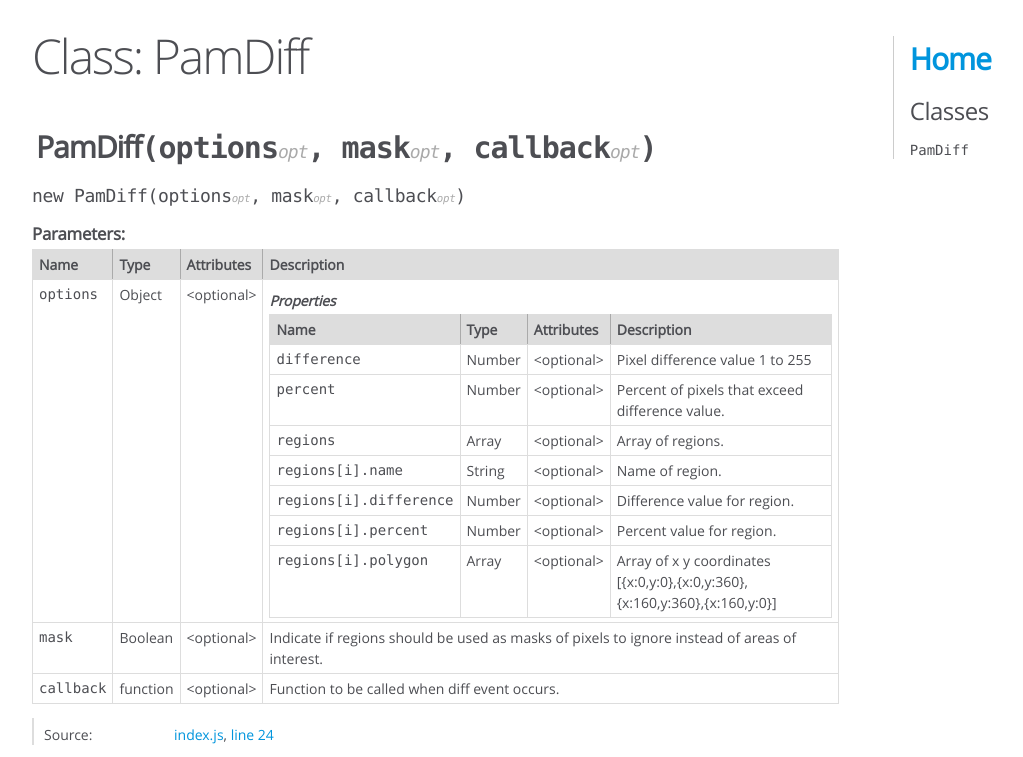
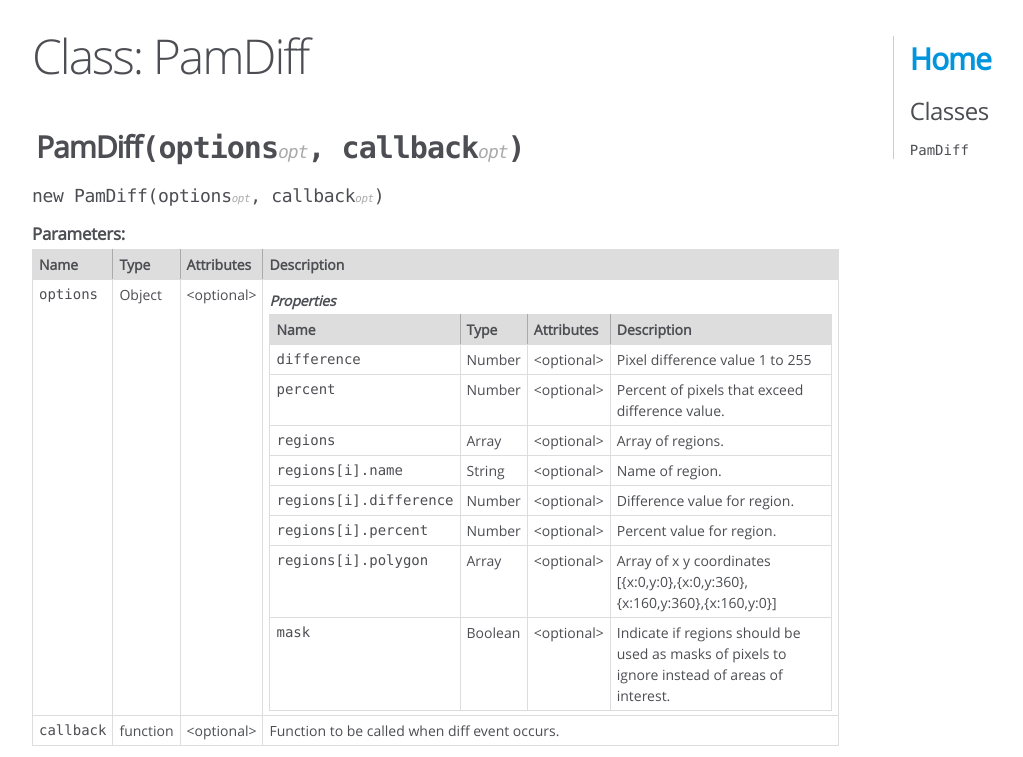
Before and after one commit to kevinGodell/pam-diff, a website: page docs/PamDiff.html in a window 1280 px wide. Shown: the top 757 px of the page, without its empty margins (0-1023 px from the left). Drawn offline with Linux system fonts and the light colour scheme.

Commit message:
update docs

```diff
--- a/docs/PamDiff.html
+++ b/docs/PamDiff.html
@@ -28,7 +28,7 @@
 
 <header>
 
-        <h2><span class="attribs"><span class="type-signature"></span></span>PamDiff<span class="signature">(options<span class="signature-attributes">opt</span>, mask<span class="signature-attributes">opt</span>, callback<span class="signature-attributes">opt</span>)</span><span class="type-signature"></span></h2>
+        <h2><span class="attribs"><span class="type-signature"></span></span>PamDiff<span class="signature">(options<span class="signature-attributes">opt</span>, callback<span class="signature-attributes">opt</span>)</span><span class="type-signature"></span></h2>
 
 
 </header>
@@ -41,7 +41,7 @@
 
 
 
-    <h4 class="name" id="PamDiff"><span class="type-signature"></span>new PamDiff<span class="signature">(options<span class="signature-attributes">opt</span>, mask<span class="signature-attributes">opt</span>, callback<span class="signature-attributes">opt</span>)</span><span class="type-signature"></span></h4>
+    <h4 class="name" id="PamDiff"><span class="type-signature"></span>new PamDiff<span class="signature">(options<span class="signature-attributes">opt</span>, callback<span class="signature-attributes">opt</span>)</span><span class="type-signature"></span></h4>
 
 
 
@@ -365,43 +365,43 @@
         </tr>
 
 
+
+        <tr>
+
+                <td class="name"><code>mask</code></td>
+
+
+            <td class="type">
+
+
+<span class="param-type">Boolean</span>
+
+
+
+            </td>
+
+
+                <td class="attributes">
+
+                    &lt;optional><br>
+
+
+
+
+
+                </td>
+
+
+
+
+            <td class="description last">Indicate if regions should be used as masks of pixels to ignore instead of areas of interest.</td>
+        </tr>
+
+
     </tbody>
 </table>
 
             </td>
-        </tr>
-
-
-
-        <tr>
-
-                <td class="name"><code>mask</code></td>
-
-
-            <td class="type">
-
-
-<span class="param-type">Boolean</span>
-
-
-
-            </td>
-
-
-                <td class="attributes">
-
-                    &lt;optional><br>
-
-
-
-
-
-                </td>
-
-
-
-
-            <td class="description last">Indicate if regions should be used as masks of pixels to ignore instead of areas of interest.</td>
         </tr>
 
 
@@ -1709,7 +1709,7 @@
 <br class="clear">
 
 <footer>
-    Documentation generated by <a href="https://github.com/jsdoc3/jsdoc">JSDoc 3.5.5</a> on Thu Feb 15 2018 11:13:44 GMT-0600 (CST)
+    Documentation generated by <a href="https://github.com/jsdoc3/jsdoc">JSDoc 3.5.5</a> on Fri May 04 2018 10:57:11 GMT-0500 (Central Daylight Time)
 </footer>
 
 <script> prettyPrint(); </script>
--- a/index.js
+++ b/index.js
@@ -18,7 +18,7 @@ class PamDiff extends Transform {
      * @param [options.regions[i].difference] {Number} - Difference value for region.
      * @param [options.regions[i].percent] {Number} - Percent value for region.
      * @param [options.regions[i].polygon] {Array} - Array of x y coordinates [{x:0,y:0},{x:0,y:360},{x:160,y:360},{x:160,y:0}]
-     * @param [mask] {Boolean} - Indicate if regions should be used as masks of pixels to ignore instead of areas of interest.
+     * @param [options.mask] {Boolean} - Indicate if regions should be used as masks of pixels to ignore instead of areas of interest.
      * @param [callback] {Function} - Function to be called when diff event occurs.
      */
     constructor(options, callback) {
```
Also changed, not shown: docs/index.html (+1 -1 lines), docs/index.js.html (+2 -2 lines).
